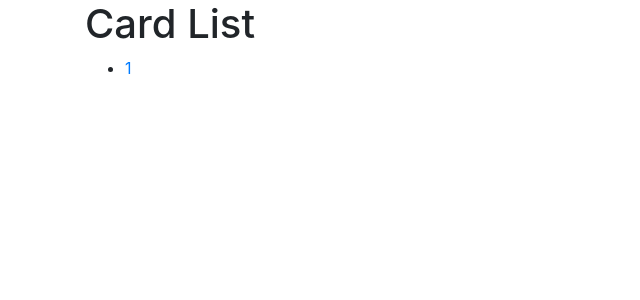
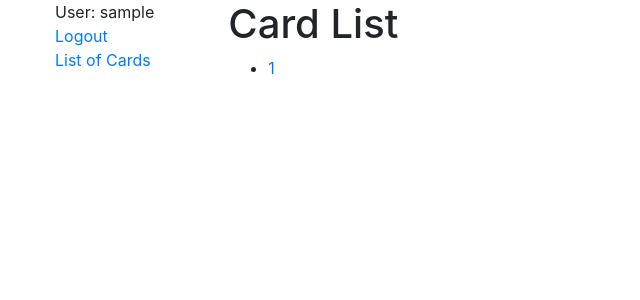
Before and after one commit to BalaurZmeu/LoyaltyCard, a Django app: page /card_manager/cardlist/ in a window 1280 px wide. Shown: the top 300 px of the page, without its empty margins (0-640 px from the left). Run offline with Django 5.2, Linux system fonts and the light colour scheme; a user stored in the database is signed in; tables that the repository leaves empty hold one stand-in row (values such as "Sample post"); some libraries are stand-ins or nearby versions.

Commit message:
Added templates for login and logout, added sidebar navigation to the main template

```diff
--- a/loyalty_card/card_manager/templates/main.html
+++ b/loyalty_card/card_manager/templates/main.html
@@ -19,20 +19,80 @@
 
   </head>
   <body>
-    <div class="container">
-      {% block content %}
-      {% endblock content %}
+  <div class="container-fluid">
+    <div class="row">
+      <div class="col-sm-2">
+
+        {% block sidebar %}
+          <ul class="sidebar-nav">
+
+            {% if user.is_authenticated %}
+              <li>User: {{ user.get_username }}</li>
+
+              <li>
+                <form id="login_form" method="post"
+                action="{% url 'logout' %}?next={{ request.path }}">
+                  {% csrf_token %}
+                  <a href="javascript:{}"
+                  onclick="document.getElementById('login_form').
+                  submit(); return false;">
+                    Logout
+                  </a>
+                </form>
+              </li>
+
+              <li>
+                <a href="{% url 'card-list' %}">
+                  List of Cards
+                </a>
+              </li>
+
+            {% else %}
+              <li>
+                <a href="{% url 'login' %}?next={{ request.path }}">Login</a>
+              </li>
+            {% endif %}
+
+          </ul>
+        {% endblock sidebar %}
+      </div>
+
+
+      <div class="col-sm-10">
+        {% block content %}
+        {% endblock content %}
+
+        {% block pagination %}
+          {% if is_paginated %}
+            <div class="pagination">
+              <span class="page-links">
+                {% if page_obj.has_previous %}
+                  <a href="{{ request.path }}?page={{ page_obj.previous_page_number }}">previous</a>
+                {% endif %}
+                <span class="page-current">
+                  Page {{ page_obj.number }} of {{ page_obj.paginator.num_pages }}.
+                </span>
+                {% if page_obj.has_next %}
+                  <a href="{{ request.path }}?page={{ page_obj.next_page_number }}">next</a>
+                {% endif %}
+              </span>
+            </div>
+          {% endif %}
+        {% endblock pagination %}
+      </div>
     </div>
 
-    <script src="https://code.jquery.com/jquery-3.4.1.slim.min.js"
+  </div>
+
+  <script src="https://code.jquery.com/jquery-3.4.1.slim.min.js"
             integrity="sha384-J6qa4849blE2+poT4WnyKhv5vZF5SrPo0iEjwBvKU7imGFAV0wwj1yYfoRSJoZ+n"
             crossorigin="anonymous"></script>
 
-    <script src="https://cdn.jsdelivr.net/npm/popper.js@1.16.0/dist/umd/popper.min.js"
+  <script src="https://cdn.jsdelivr.net/npm/popper.js@1.16.0/dist/umd/popper.min.js"
             integrity="sha384-Q6E9RHvbIyZFJoft+2mJbHaEWldlvI9IOYy5n3zV9zzTtmI3UksdQRVvoxMfooAo"
             crossorigin="anonymous"></script>
 
-    <script src="https://stackpath.bootstrapcdn.com/bootstrap/4.4.1/js/bootstrap.min.js"
+  <script src="https://stackpath.bootstrapcdn.com/bootstrap/4.4.1/js/bootstrap.min.js"
             integrity="sha384-wfSDF2E50Y2D1uUdj0O3uMBJnjuUD4Ih7YwaYd1iqfktj0Uod8GCExl3Og8ifwB6"
             crossorigin="anonymous"></script>
 
--- a/loyalty_card/static/css/main.css
+++ b/loyalty_card/static/css/main.css
@@ -0,0 +1,3 @@
+.sidebar-nav {
+    list-style-type: none;
+}
--- /dev/null
+++ b/loyalty_card/templates/registration/logged_out.html
@@ -0,0 +1,6 @@
+{% extends "main.html" %}
+
+{% block content %}
+  <p>Logged out!</p>
+  <a href="{% url 'login' %}">Click here to login again.</a>
+{% endblock %}
```
Also changed, not shown: loyalty_card/templates/registration/login.html (added, +43 -0 lines).
